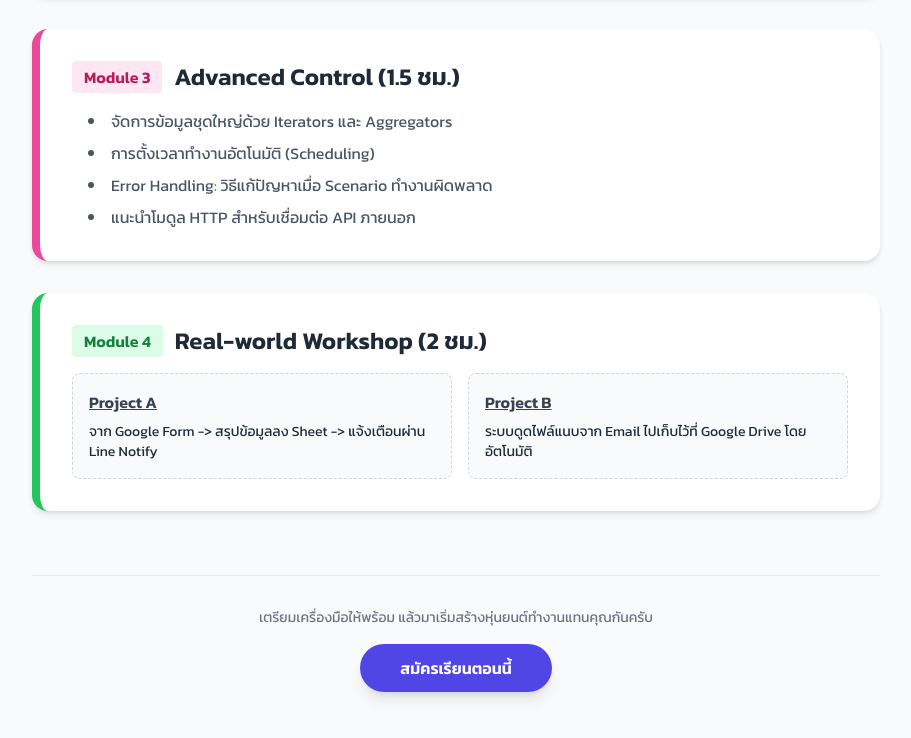
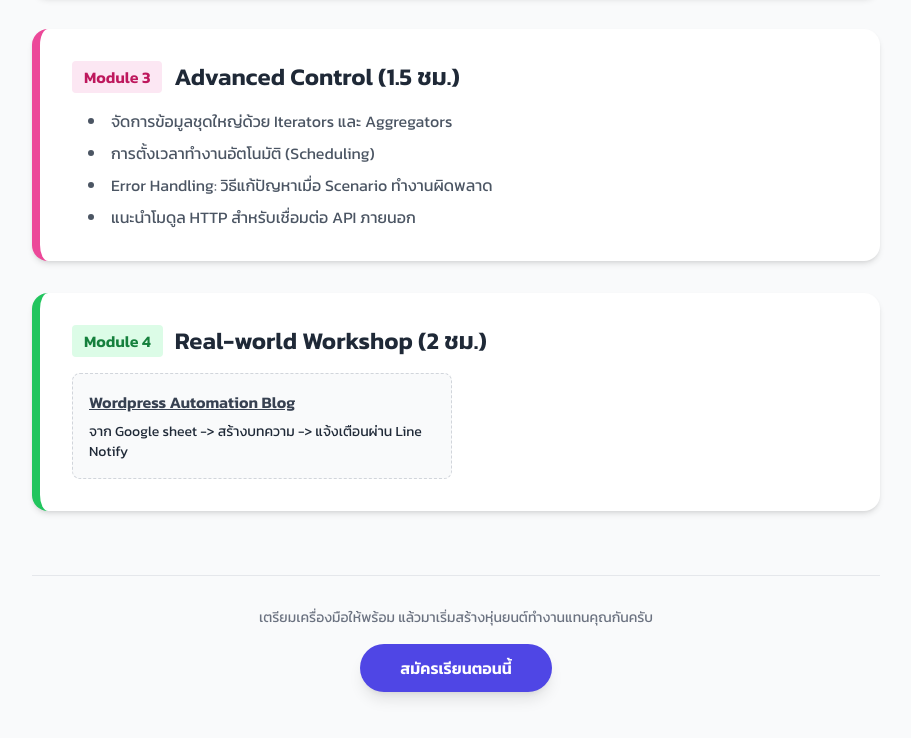
Before and after one commit to ktuisakun-ops/makedotcom, a plain HTML site: page index.html in a window 1280 px wide. Shown: the part 977-1715 px from the top of the page, without its empty margins (184-1095 px from the left). Drawn offline with nearby package versions, Linux system fonts and the light colour scheme.

Commit message:
edit detail

```diff
--- a/index.html
+++ b/index.html
@@ -93,13 +93,10 @@
                     </div>
                     <div class="grid md:grid-cols-2 gap-4 mt-4">
                         <div class="p-4 bg-gray-50 rounded-lg border border-dashed border-gray-300">
-                            <h4 class="font-bold text-gray-700 mb-2 underline">Project A</h4>
-                            <p class="text-sm">จาก Google Form -> สรุปข้อมูลลง Sheet -> แจ้งเตือนผ่าน Line Notify</p>
+                            <h4 class="font-bold text-gray-700 mb-2 underline">Wordpress Automation Blog</h4>
+                            <p class="text-sm">จาก Google sheet -> สร้างบทความ -> แจ้งเตือนผ่าน Line Notify</p>
                         </div>
-                        <div class="p-4 bg-gray-50 rounded-lg border border-dashed border-gray-300">
-                            <h4 class="font-bold text-gray-700 mb-2 underline">Project B</h4>
-                            <p class="text-sm">ระบบดูดไฟล์แนบจาก Email ไปเก็บไว้ที่ Google Drive โดยอัตโนมัติ</p>
-                        </div>
+
                     </div>
                 </div>
             </div>
```
